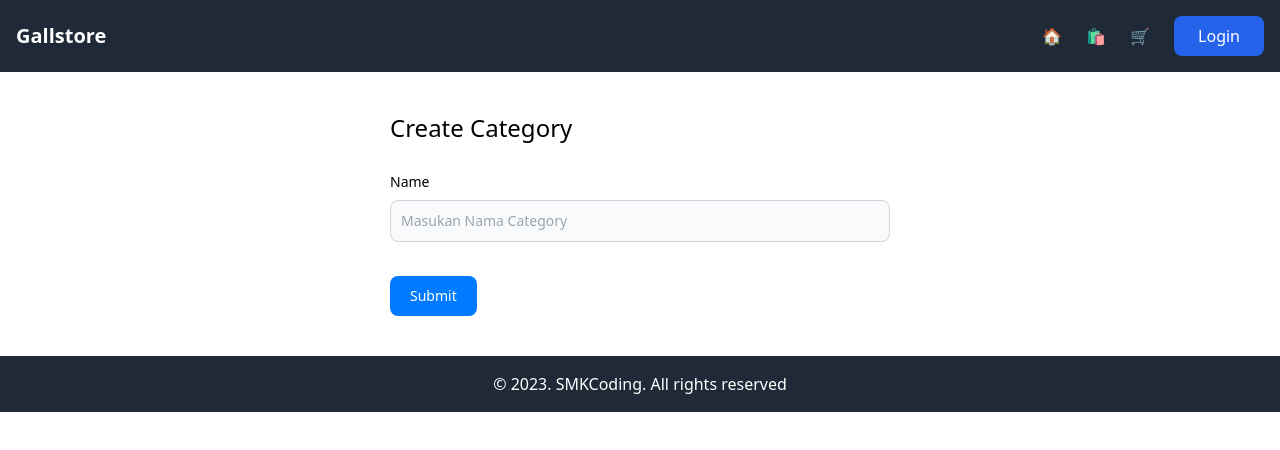
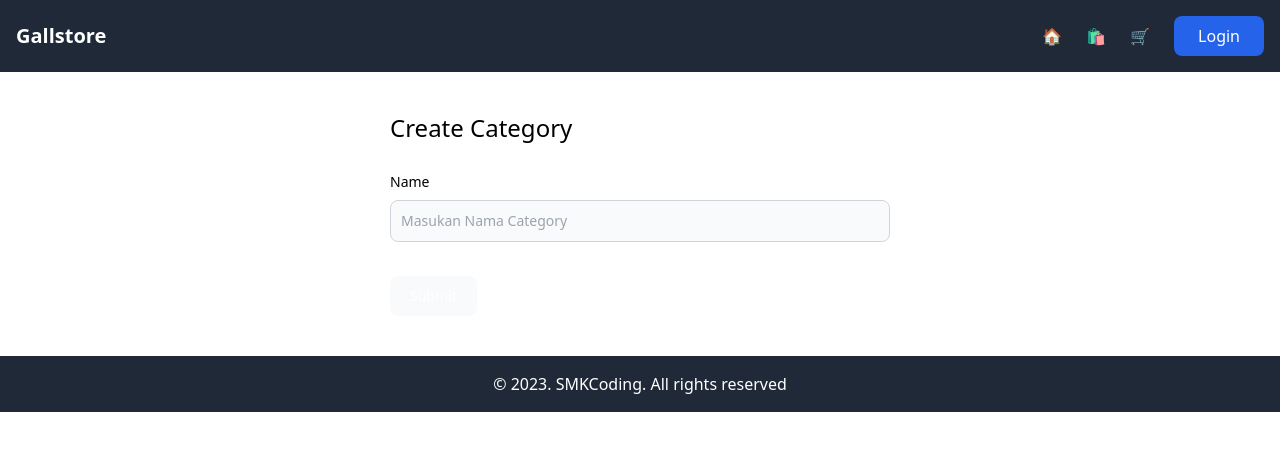
Before and after one commit to SMKCoding-2023/GalihSaputra_SMKN1Punggelan_Gallstore, a Nuxt app: page /category/create in a window 1280 px wide. Shown: the top 450 px of the page. Built offline with nearby package versions, Linux system fonts and the light colour scheme.

Commit message:
merubah tampilan

```diff
--- a/components/forms/CategoryForm.vue
+++ b/components/forms/CategoryForm.vue
@@ -56,7 +56,7 @@
           </div>
           <button
             type="submit"
-            class="text-white bg-primary hover:bg-primary/80 focus:ring-4 focus:outline-none focus:ring-blue-300 font-medium rounded-lg text-sm w-full sm:w-auto px-5 py-2.5 text-center"
+            class="bg-gray-50 text-white bg-primary hover:bg-primary/80 focus:ring-4 focus:outline-none focus:ring-blue-300 font-medium rounded-lg text-sm w-full sm:w-auto px-5 py-2.5 text-center"
           >
             Submit
           </button>
```
